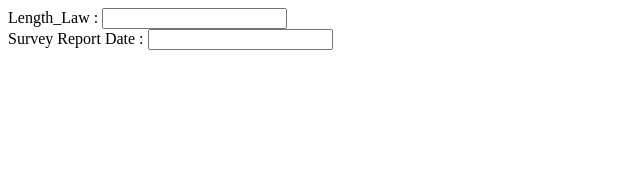
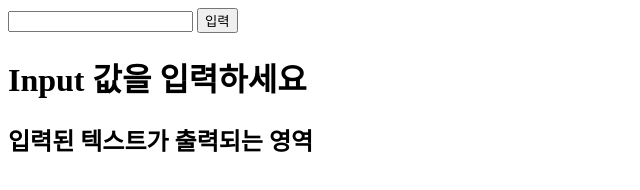
Before and after one commit to john1505/cup2, a plain HTML site: page index.html in a window 1280 px wide. Shown: the whole page, without its empty margins (0-640 px from the left). Drawn offline with Linux system fonts and the light colour scheme.

Commit message:
Update index.html

```diff
--- a/index.html
+++ b/index.html
@@ -7,9 +7,12 @@
 	<title>Portfolio</title>
 </head>
 <body>
-<form>
-  Length_Law : <input type='text'/><br>
-  Survey Report Date : <input type='text'/>
+<form id="form">
+	<input type="text" id="msg">
+	<button type="submit" id="btn">입력</button>
 </form>
+
+<h1 class="feedback">Input 값을 입력하세요</h1>
+<h2 id="txt">입력된 텍스트가 출력되는 영역</h2>
 </body>
 </html>
```
